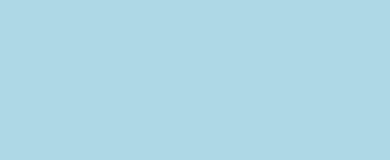
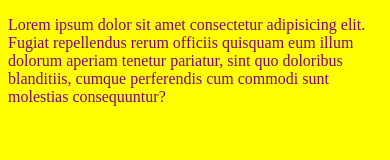
Before and after one commit to klawson2813/daily-challenge-2, a plain HTML site: page index.html in a window 390 px wide. Drawn offline with Linux system fonts and the light colour scheme.

Commit message:
added breakpoints

```diff
--- a/css/styles.css
+++ b/css/styles.css
@@ -1,7 +1,28 @@
 
 /*Goes at the bottom of the file so it can overwrite the default styles*/
-@media only screen and (max-width: 600px) {
+@media only screen and (max-width: 1024px) {
     body {
-      background-color: lightblue;
+      background-color: dimgrey;
+    }
+    p {
+      color: gold;
     }
   }
+
+  @media only screen and (max-width: 720px) {
+    body {
+      background-color: orangered;
+    }
+    p {
+      color: blue;
+    }
+  }
+
+  @media only screen and (max-width: 480px) {
+    body {
+      background-color: yellow;
+    }
+    p {
+      color: purple
+    }
+  }
--- a/index.html
+++ b/index.html
@@ -4,10 +4,10 @@
     <meta charset="UTF-8">
     <meta http-equiv="X-UA-Compatible" content="IE=edge">
     <meta name="viewport" content="width=device-width, initial-scale=1.0">
-    <link rel="stylesheet" href="styles.css">
+    <link rel="stylesheet" href="./css/styles.css">
     <title>Document</title>
 </head>
 <body>
-
+    <p>Lorem ipsum dolor sit amet consectetur adipisicing elit. Fugiat repellendus rerum officiis quisquam eum illum dolorum aperiam tenetur pariatur, sint quo doloribus blanditiis, cumque perferendis cum commodi sunt molestias consequuntur?</p>
 </body>
 </html>
```
